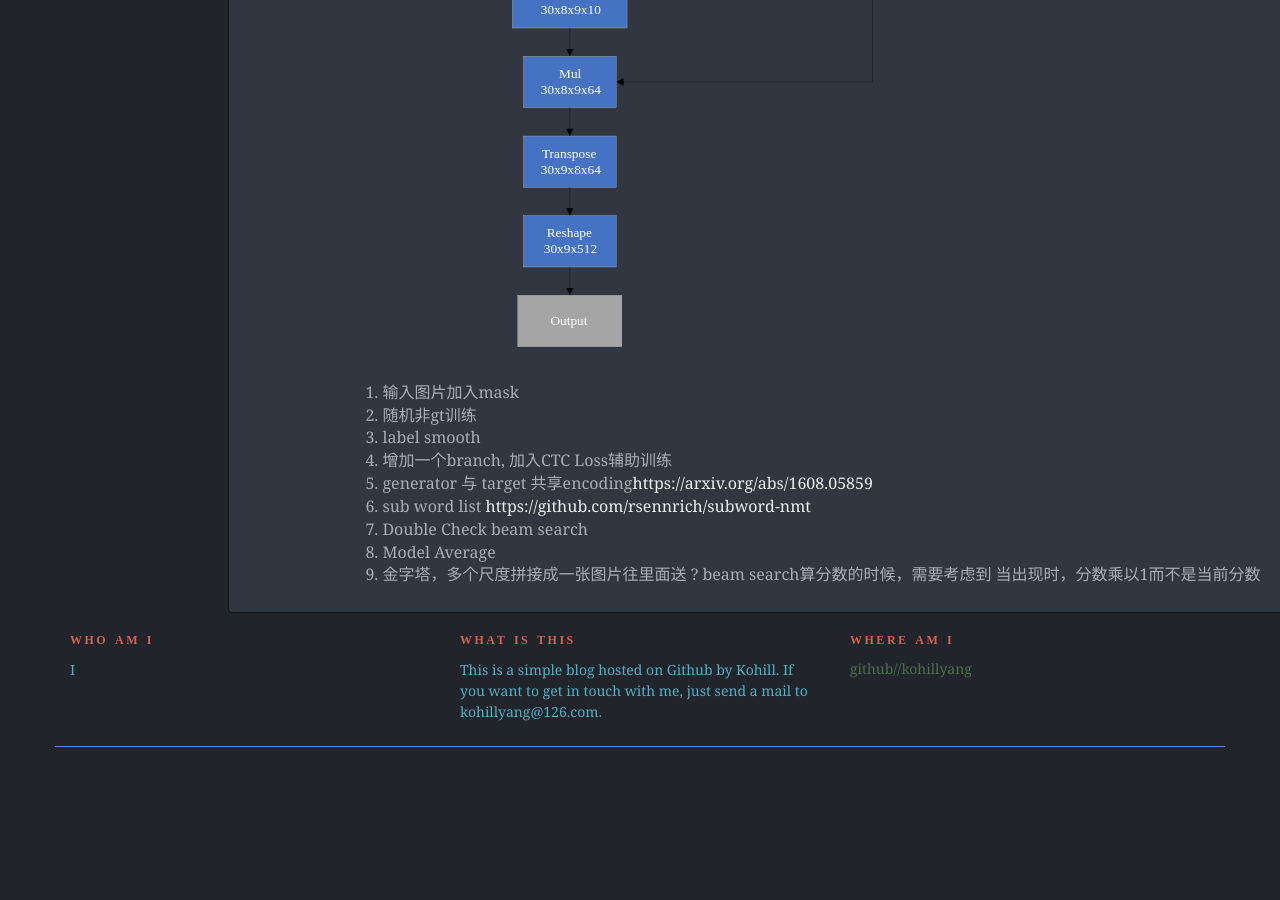
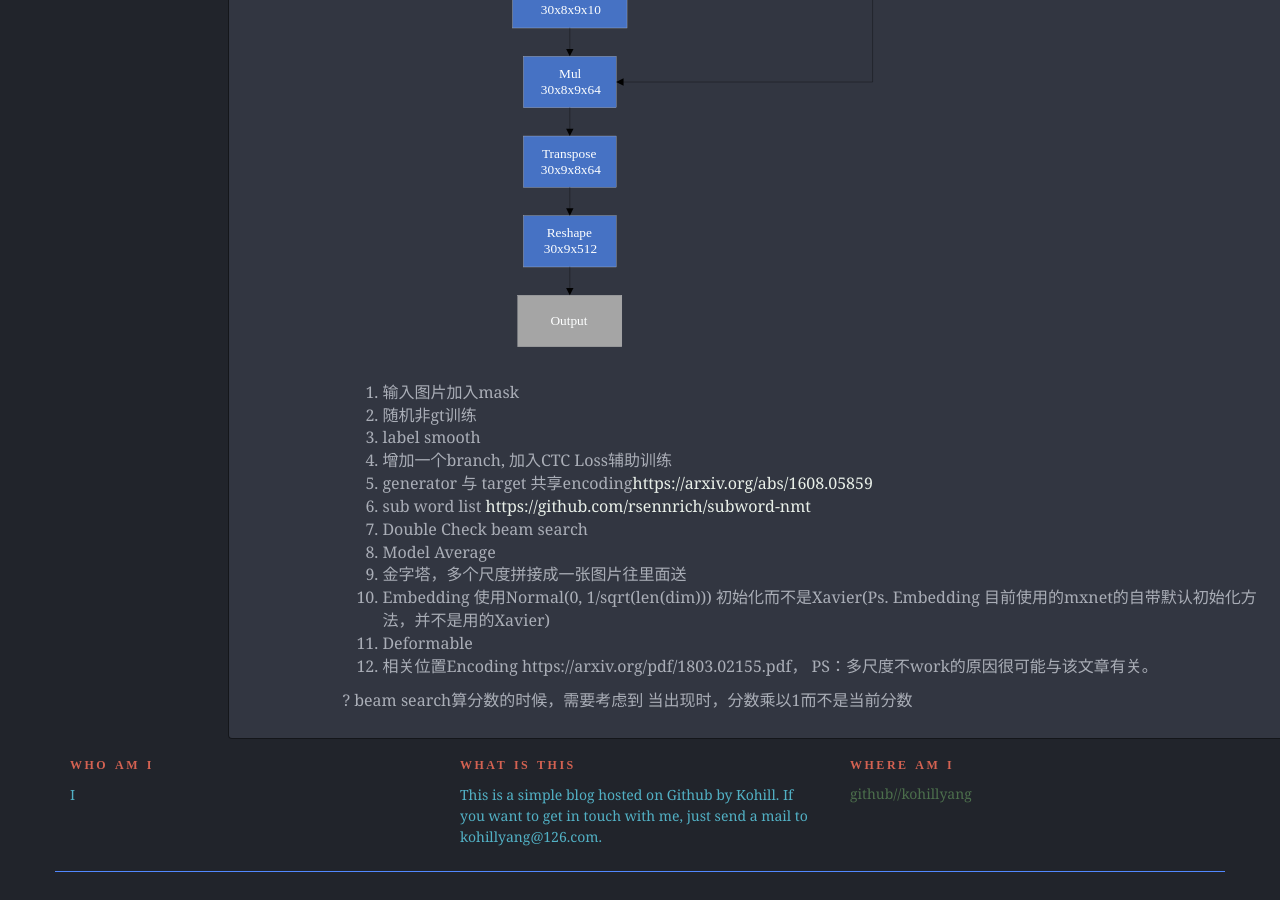
Before and after one commit to kohillyang/kohillyang, a Jekyll site: the page built from _posts/essaies/machineLearning/2020-3-4-transformer.md, in a window 1280 px wide and 900 px high, scrolled down 4107 px. Built offline with Jekyll 4.4.1, drawn with Linux system fonts in a browser that asks for light colours; comment, search, counter and statistics services are not loaded; before the commit the page ends 4882 px from its top, so only the background shows below that.

Commit message:
update transformer todolist

```diff
--- a/_posts/essaies/machineLearning/2020-3-4-transformer.md
+++ b/_posts/essaies/machineLearning/2020-3-4-transformer.md
@@ -33,5 +33,10 @@ Attention:
 7. Double Check beam search
 8. Model Average
 9. 金字塔，多个尺度拼接成一张图片往里面送
+10. Embedding 使用Normal(0, 1/sqrt(len(dim))) 初始化而不是Xavier(Ps. Embedding 目前使用的mxnet的自带默认初始化方法，并不是用的Xavier)
+11. Deformable
+12. 相关位置Encoding https://arxiv.org/pdf/1803.02155.pdf， PS：多尺度不work的原因很可能与该文章有关。
+
+
 ? beam search算分数的时候，需要考虑到<END>
 当出现<END>时，分数乘以1而不是当前分数
```
